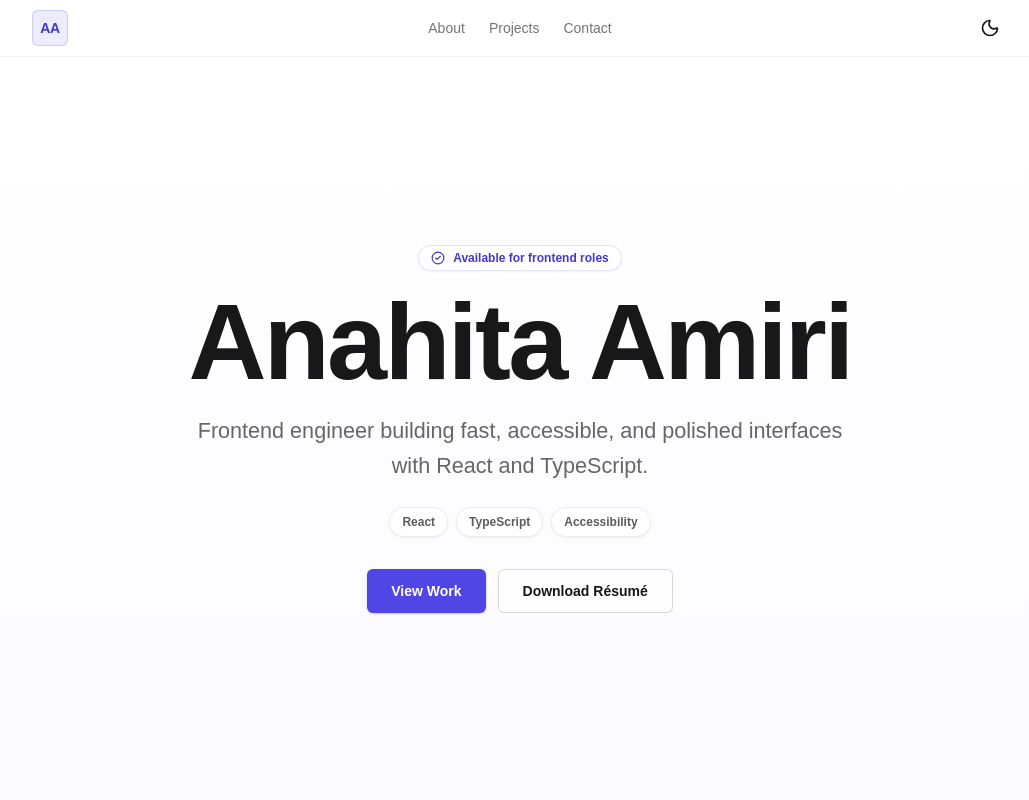
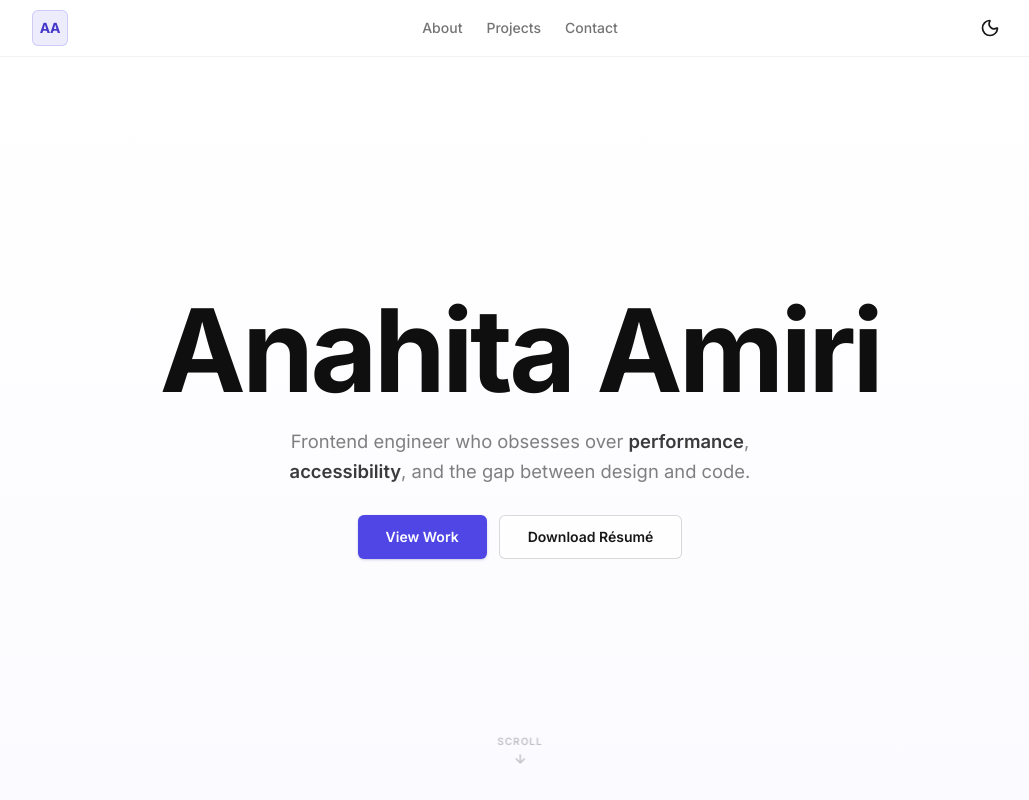
Before and after one commit to HitaBeeDev/portfolio, a Next.js app: page / in a window 1280 px wide. Shown: the top 800 px of the page, without its empty margins (120-1149 px from the left). Built offline with nearby package versions, Linux system fonts and the light colour scheme; no server answers.

Commit message:
Improve Lighthouse scores

```diff
--- a/src/app/globals.css
+++ b/src/app/globals.css
@@ -31,14 +31,45 @@
 @theme inline {
   --color-background: var(--background);
   --color-foreground: var(--foreground);
-  --font-sans: Arial, Helvetica, sans-serif;
+  --font-sans: var(--font-inter), system-ui, sans-serif;
   --font-mono: "SFMono-Regular", Consolas, "Liberation Mono", monospace;
 }
 
 body {
   background: var(--background);
   color: var(--foreground);
-  font-family: Arial, Helvetica, sans-serif;
+  font-family: var(--font-inter, system-ui, sans-serif);
+}
+
+/* ── Hero dot-grid background ─────────────────────────── */
+.hero-dot-grid {
+  background-image: radial-gradient(circle, rgba(0, 0, 0, 0.07) 1px, transparent 1px);
+  background-size: 28px 28px;
+}
+.dark .hero-dot-grid {
+  background-image: radial-gradient(circle, rgba(255, 255, 255, 0.05) 1px, transparent 1px);
+}
+
+/* ── Staggered hero fade-in ───────────────────────────── */
+@keyframes fade-in-up {
+  from {
+    opacity: 0;
+    transform: translateY(18px);
+  }
+  to {
+    opacity: 1;
+    transform: translateY(0);
+  }
+}
+
+.animate-fade-in-up {
+  animation: fade-in-up 0.55s cubic-bezier(0.16, 1, 0.3, 1) both;
+}
+
+@media (prefers-reduced-motion: reduce) {
+  .animate-fade-in-up {
+    animation: none;
+  }
 }
 
 /* Scoped prose reset for case study pages.
--- a/src/app/layout.tsx
+++ b/src/app/layout.tsx
@@ -1,9 +1,16 @@
 import type { Metadata } from "next";
+import { Inter } from "next/font/google";
 import { Header } from "@/components/layout/Header";
 import { Footer } from "@/components/layout/Footer";
 import { Observability } from "@/components/observability/Observability";
 import { SkipToContent } from "@/components/ui/SkipToContent";
 import "./globals.css";
+
+const inter = Inter({
+  subsets: ["latin"],
+  variable: "--font-inter",
+  display: "swap",
+});
 
 const siteUrl = process.env.NEXT_PUBLIC_SITE_URL ?? "https://yourname.com";
 
@@ -34,7 +41,7 @@ export default function RootLayout({
   return (
     <html
       lang="en"
-      className="h-full antialiased"
+      className={`${inter.variable} h-full antialiased`}
       suppressHydrationWarning
     >
       <body className="min-h-full flex flex-col">
--- a/src/app/page.tsx
+++ b/src/app/page.tsx
@@ -1,5 +1,4 @@
 import { Suspense } from "react";
-import { CheckCircle2 } from "lucide-react";
 import { PageWrapper } from "@/components/layout/PageWrapper";
 import { SectionHeading } from "@/components/ui/SectionHeading";
 import { ProjectsSection } from "@/components/sections/ProjectsSection";
@@ -7,56 +6,56 @@ import { ProjectsSkeletonGrid } from "@/components/ui/ProjectCardSkeleton";
 import { SkillsSection } from "@/components/sections/SkillsSection";
 import { ContactSection } from "@/components/sections/ContactSection";
 
-const skillBadges = ["React", "TypeScript", "Accessibility"] as const;
-
 export default function Home() {
   return (
     <PageWrapper className="bg-[linear-gradient(180deg,#ffffff_0%,#f8f8ff_42%,#ffffff_100%)] dark:bg-[linear-gradient(180deg,#090909_0%,#0d0d17_45%,#090909_100%)]">
       <section
         id="hero"
-        className="relative flex min-h-[calc(100dvh-3.5rem)] w-full min-w-0 flex-col items-center justify-center overflow-hidden py-16 text-center sm:py-20"
+        className="relative flex min-h-[calc(100dvh-3.5rem)] w-full min-w-0 flex-col items-center justify-center overflow-hidden py-16 text-center sm:py-24"
         aria-labelledby="hero-heading"
       >
+        {/* Dot grid texture */}
+        <div aria-hidden="true" className="hero-dot-grid absolute inset-0 -z-10" />
+
+        {/* Radial glow from top */}
         <div
           aria-hidden="true"
-          className="absolute inset-x-0 top-0 -z-10 h-72 bg-[linear-gradient(90deg,transparent,rgba(79,70,229,0.13),transparent)] blur-3xl dark:bg-[linear-gradient(90deg,transparent,rgba(129,140,248,0.11),transparent)]"
+          className="absolute inset-x-0 -top-24 -z-10 h-[36rem] bg-[radial-gradient(ellipse_70%_55%_at_50%_0%,rgba(79,70,229,0.14),transparent)] dark:bg-[radial-gradient(ellipse_70%_55%_at_50%_0%,rgba(129,140,248,0.11),transparent)]"
         />
 
-        <div className="mb-5 inline-flex items-center gap-2 rounded-full border border-[#4F46E5]/15 bg-white/75 px-3 py-1 text-xs font-semibold text-[#4338CA] shadow-sm shadow-indigo-950/5 backdrop-blur dark:border-indigo-300/15 dark:bg-white/[0.04] dark:text-indigo-300">
-          <CheckCircle2 className="size-3.5" aria-hidden="true" />
-          Available for frontend roles
-        </div>
-
+        {/* Name */}
         <h1
           id="hero-heading"
-          className="w-full max-w-[calc(100vw-2rem)] text-[clamp(2.05rem,8.5vw,6.75rem)] font-bold leading-[0.95] tracking-tight text-[#181818] dark:text-white"
+          className="animate-fade-in-up w-full max-w-[calc(100vw-2rem)] text-[clamp(2.8rem,9vw,7.5rem)] font-bold leading-[0.9] tracking-[-0.03em] text-[#0f0f0f] dark:text-white"
+          style={{ animationDelay: "70ms" }}
         >
           Anahita Amiri
         </h1>
 
-        <p className="mt-5 w-full max-w-xs text-[clamp(1rem,2.5vw,1.35rem)] leading-relaxed text-[#666666] dark:text-white/62 sm:max-w-2xl">
-          Frontend engineer building fast, accessible, and polished interfaces
-          with React and TypeScript.
+        {/* Positioning statement */}
+        <p
+          className="animate-fade-in-up mt-6 w-full max-w-lg text-[clamp(1rem,2.2vw,1.15rem)] leading-relaxed text-foreground/55 dark:text-white/50"
+          style={{ animationDelay: "140ms" }}
+        >
+          Frontend engineer who obsesses over{" "}
+          <strong className="font-semibold text-foreground/85 dark:text-white/80">
+            performance
+          </strong>
+          ,{" "}
+          <strong className="font-semibold text-foreground/85 dark:text-white/80">
+            accessibility
+          </strong>
+          , and the gap between design and code.
         </p>
 
-        <ul
-          className="mt-6 flex flex-wrap justify-center gap-2"
-          aria-label="Core skills"
+        {/* CTAs */}
+        <div
+          className="animate-fade-in-up mt-7 flex flex-col gap-3 sm:flex-row"
+          style={{ animationDelay: "210ms" }}
         >
-          {skillBadges.map((badge) => (
-            <li
-              key={badge}
-              className="rounded-full border border-black/8 bg-white/80 px-3 py-1.5 text-xs font-semibold text-foreground/70 shadow-sm shadow-black/5 dark:border-white/10 dark:bg-white/[0.04] dark:text-white/72"
-            >
-              {badge}
-            </li>
-          ))}
-        </ul>
-
-        <div className="mt-6 flex flex-col gap-3 sm:mt-8 sm:flex-row">
           <a
             href="#projects"
-            className="inline-flex h-11 items-center justify-center rounded-md bg-[#4F46E5] px-6 text-sm font-semibold text-white shadow-sm shadow-indigo-900/20 transition-colors hover:bg-[#4338CA] focus-visible:outline-none focus-visible:ring-2 focus-visible:ring-[#4F46E5] focus-visible:ring-offset-2 dark:bg-indigo-400 dark:text-[#0d0d17] dark:hover:bg-indigo-300 dark:focus-visible:ring-indigo-300"
+            className="inline-flex h-11 items-center justify-center rounded-md bg-[#4F46E5] px-7 text-sm font-semibold text-white shadow-sm shadow-indigo-900/20 transition-colors hover:bg-[#4338CA] focus-visible:outline-none focus-visible:ring-2 focus-visible:ring-[#4F46E5] focus-visible:ring-offset-2 dark:bg-indigo-400 dark:text-[#0d0d17] dark:hover:bg-indigo-300 dark:focus-visible:ring-indigo-300"
           >
             View Work
           </a>
@@ -64,12 +63,35 @@ export default function Home() {
             href="/resume.pdf"
             target="_blank"
             rel="noopener noreferrer"
-            className="inline-flex h-11 items-center justify-center rounded-md border border-black/15 bg-white/70 px-6 text-sm font-semibold text-foreground transition-colors hover:border-[#4F46E5]/35 hover:text-[#4338CA] focus-visible:outline-none focus-visible:ring-2 focus-visible:ring-[#4F46E5] focus-visible:ring-offset-2 dark:border-white/15 dark:bg-white/[0.03] dark:hover:border-indigo-300/35 dark:hover:text-indigo-300"
+            className="inline-flex h-11 items-center justify-center rounded-md border border-black/15 bg-white/70 px-7 text-sm font-semibold text-foreground transition-colors hover:border-[#4F46E5]/35 hover:text-[#4338CA] focus-visible:outline-none focus-visible:ring-2 focus-visible:ring-[#4F46E5] focus-visible:ring-offset-2 dark:border-white/15 dark:bg-white/[0.03] dark:hover:border-indigo-300/35 dark:hover:text-indigo-300"
           >
             Download Résumé
           </a>
         </div>
 
+        {/* Scroll nudge */}
+        <div
+          className="animate-fade-in-up absolute bottom-8 left-1/2 -translate-x-1/2"
+          style={{ animationDelay: "500ms" }}
+          aria-hidden="true"
+        >
+          <div className="flex flex-col items-center gap-1.5">
+            <span className="text-[10px] font-semibold uppercase tracking-widest text-foreground/25">
+              Scroll
+            </span>
+            <svg
+              className="h-3.5 w-3.5 animate-bounce text-foreground/25"
+              viewBox="0 0 24 24"
+              fill="none"
+              stroke="currentColor"
+              strokeWidth="2.5"
+              strokeLinecap="round"
+              strokeLinejoin="round"
+            >
+              <path d="M12 5v14M5 12l7 7 7-7" />
+            </svg>
+          </div>
+        </div>
       </section>
 
       {/* ── About ─────────────────────────────────────────── */}
```
